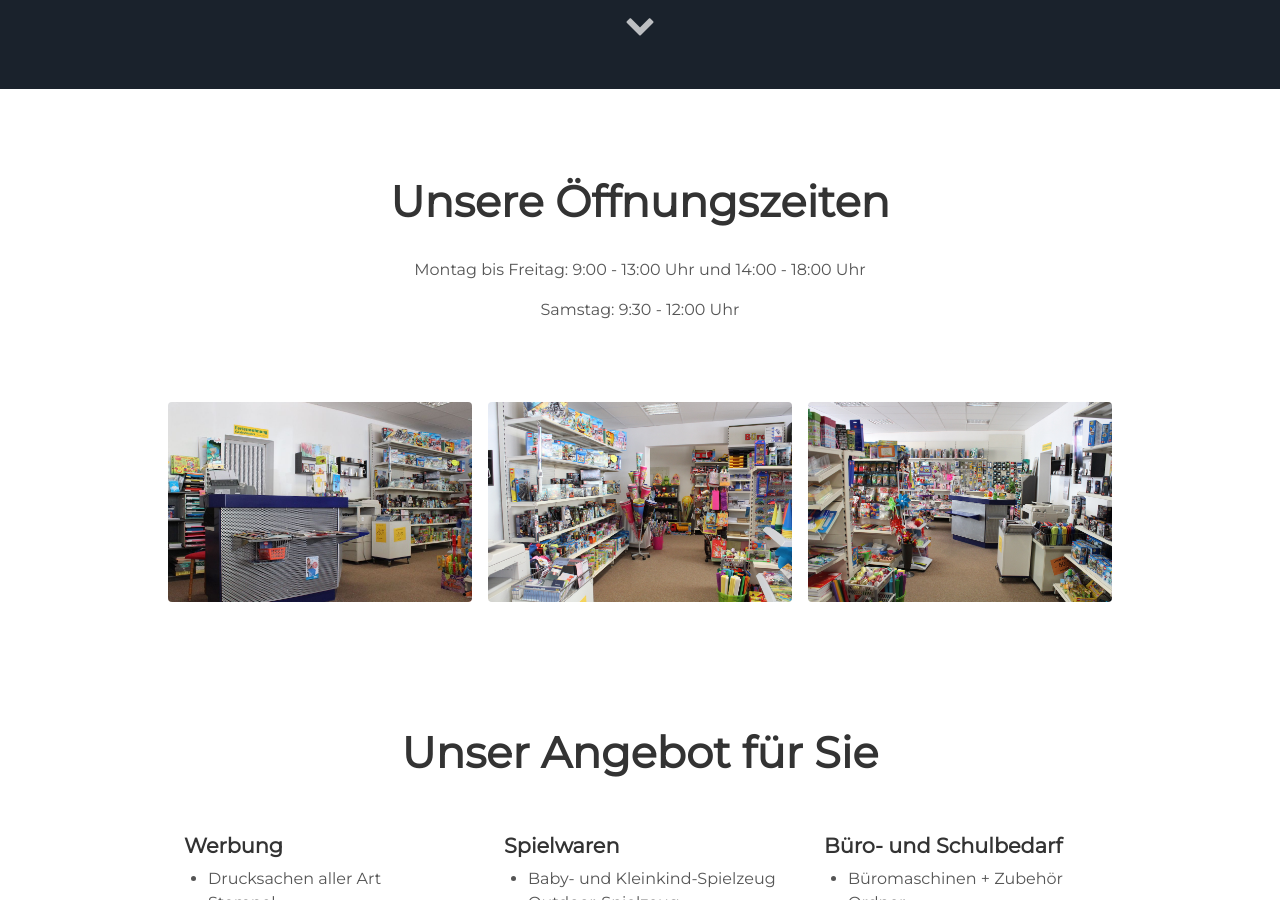
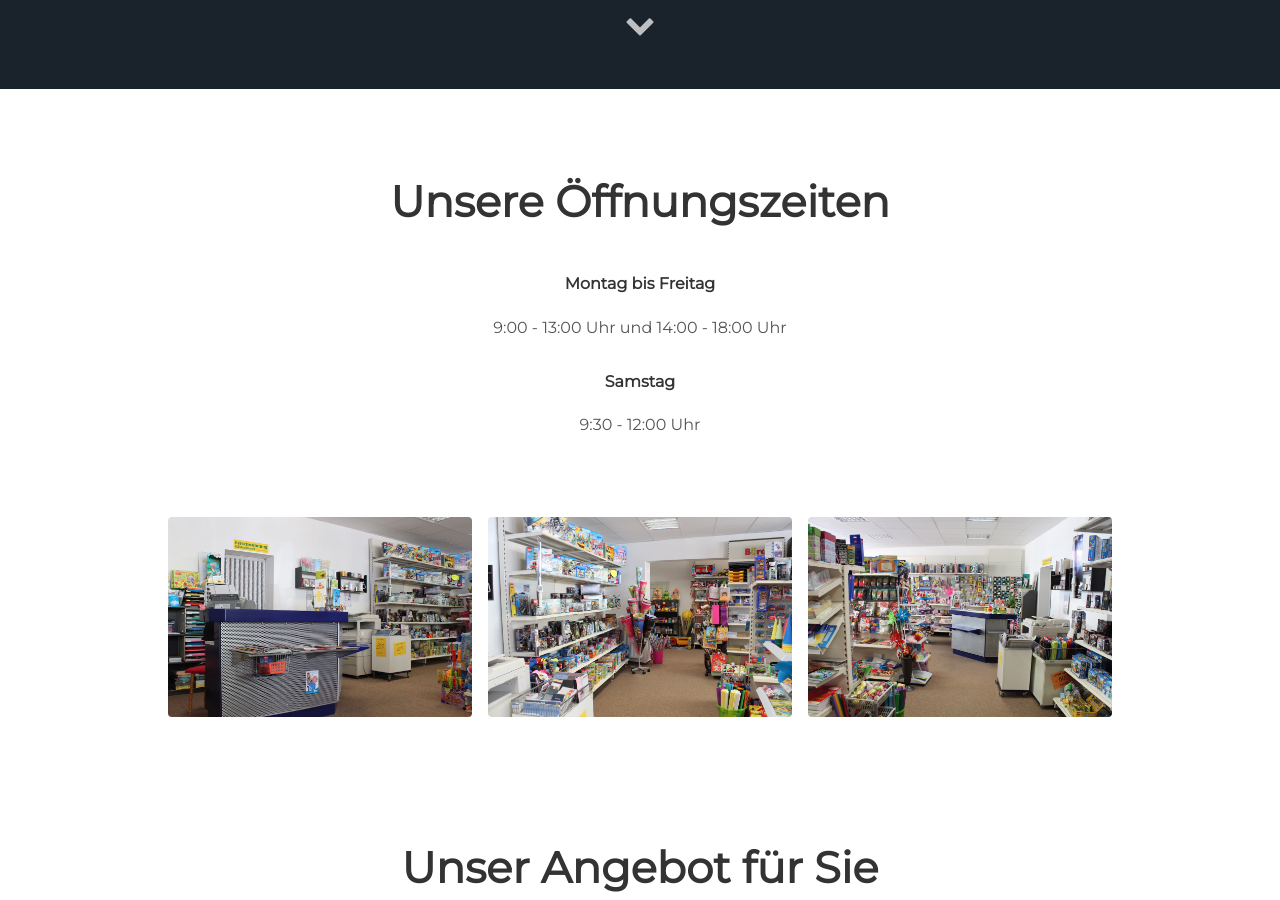
Before and after one commit to sobala-werbung/sobala-werbung.github.io, a Jekyll site: the page built from index.html, in a window 1280 px wide and 900 px high, scrolled down 811 px. Built offline with Jekyll 4.4.1, drawn with Linux system fonts in a browser that asks for light colours.

Commit message:
Improve layout of opening hours

```diff
--- a/index.html
+++ b/index.html
@@ -4,8 +4,10 @@ layout: default
 
 <div class="office-details">
     <h1>Unsere Öffnungszeiten</h1>
-    <p>Montag bis Freitag: 9:00 - 13:00 Uhr und 14:00 - 18:00 Uhr</p>
-    <p>Samstag: 9:30 - 12:00 Uhr</p>
+    <h4>Montag bis Freitag</h4>
+    <p>9:00 - 13:00 Uhr und 14:00 - 18:00 Uhr</p>
+    <h4>Samstag</h4>
+    <p>9:30 - 12:00 Uhr</p>
 </div>
 
 <div class="columns">
```
